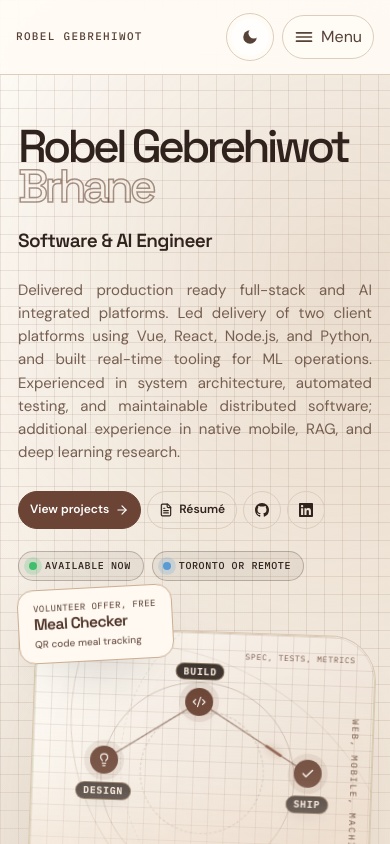
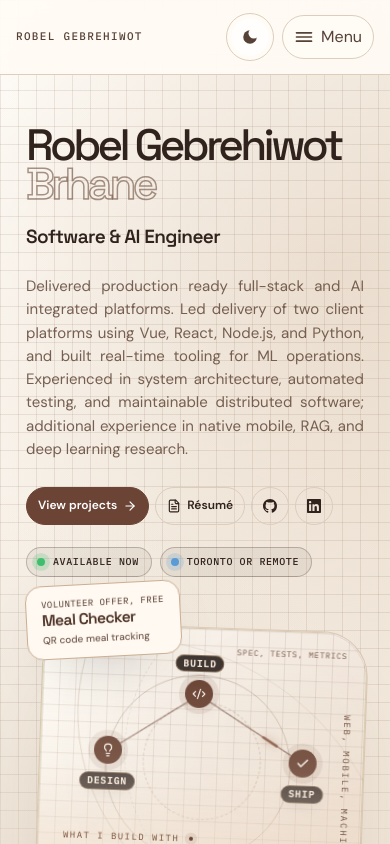
Before and after one commit to Robel-GH/robel-gh.github.io, a Vue app: page /projects in a window 390 px wide. Shown: the top 844 px of the page. Built offline with nearby package versions, Linux system fonts and the light colour scheme.

Commit message:
Widen the side margins on phones

```diff
--- /dev/null
+++ b/src/styles/11-mobile-spacing.css
@@ -0,0 +1,13 @@
+/*
+ * Phones: wider side margins, so paragraphs don't run to the edges of the screen.
+ */
+@media (max-width: 760px) {
+  .container {
+    padding-inline: 26px;
+  }
+}
+@media (max-width: 374px) {
+  .container {
+    padding-inline: 20px;
+  }
+}
--- a/src/styles/index.css
+++ b/src/styles/index.css
@@ -11,3 +11,4 @@
 @import './08-vuetify-bridge.css';
 @import './09-experience-mobile.css';
 @import './10-justify.css';
+@import './11-mobile-spacing.css';
```
